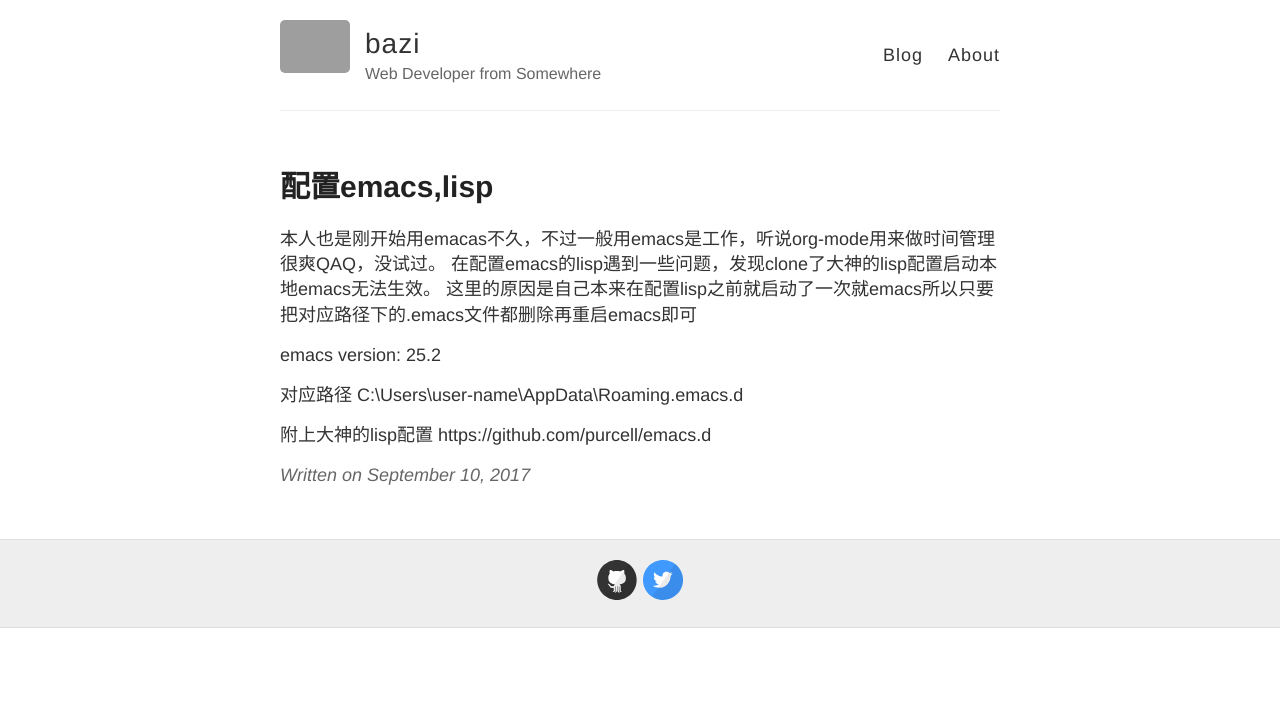
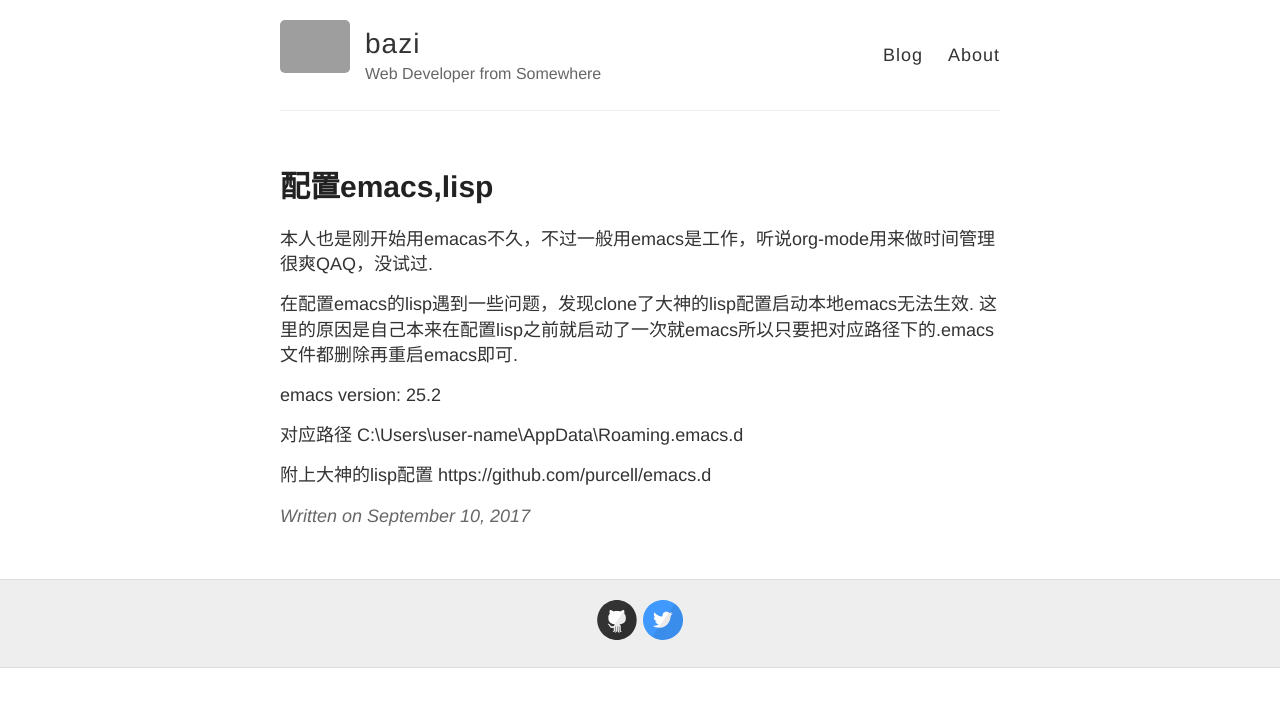
Before and after one commit to zhuangrunbo/zhuangrunbo.github.io, a Jekyll site: the page built from _posts/2017-9-10-config-emacs-lisp.md, in a window 1280 px wide. Shown: the top 707 px of the page. Built offline with Jekyll 4.4.1, drawn with Linux system fonts in a browser that asks for light colours; grey boxes are pictures that could not be loaded.

```diff
--- a/_posts/2017-9-10-config-emacs-lisp.md
+++ b/_posts/2017-9-10-config-emacs-lisp.md
@@ -2,9 +2,10 @@
 layout: post
 title: 配置emacs,lisp
 ---
-  本人也是刚开始用emacas不久，不过一般用emacs是工作，听说org-mode用来做时间管理很爽QAQ，没试过。
-  在配置emacs的lisp遇到一些问题，发现clone了大神的lisp配置启动本地emacs无法生效。
-  这里的原因是自己本来在配置lisp之前就启动了一次就emacs所以只要把对应路径下的.emacs文件都删除再重启emacs即可
+  本人也是刚开始用emacas不久，不过一般用emacs是工作，听说org-mode用来做时间管理很爽QAQ，没试过.
+
+  在配置emacs的lisp遇到一些问题，发现clone了大神的lisp配置启动本地emacs无法生效.
+  这里的原因是自己本来在配置lisp之前就启动了一次就emacs所以只要把对应路径下的.emacs文件都删除再重启emacs即可.
 
   emacs version: 25.2
 
```
